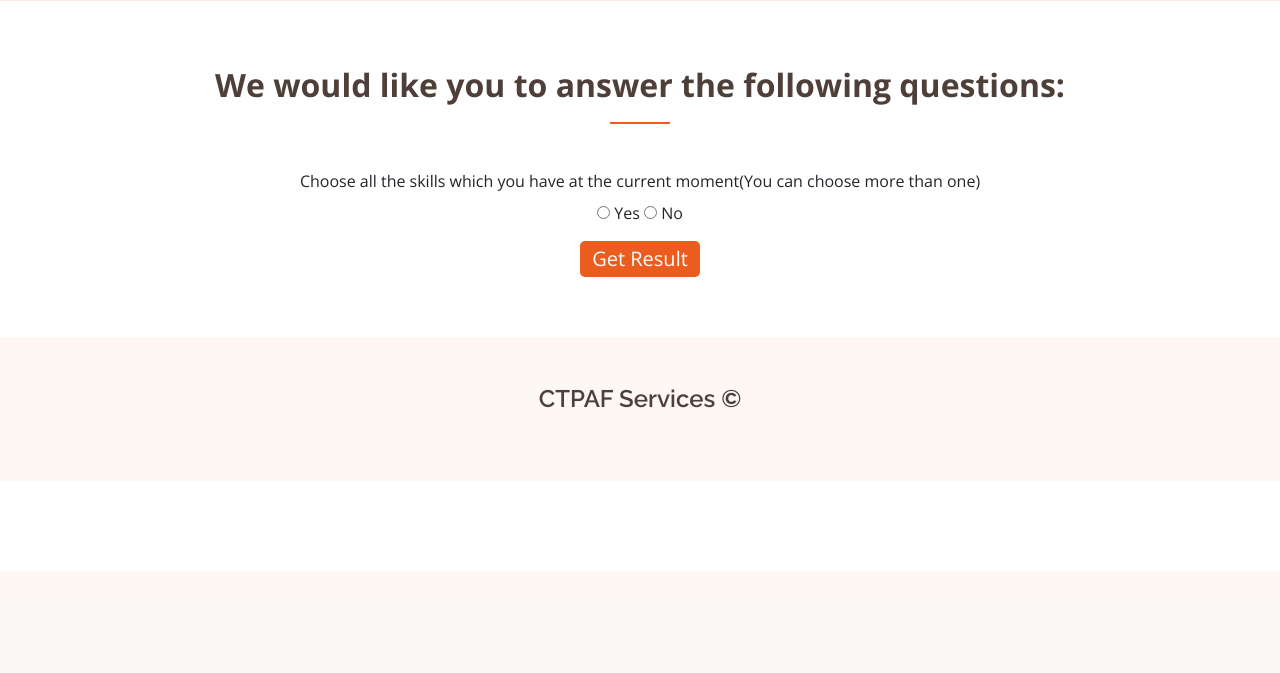
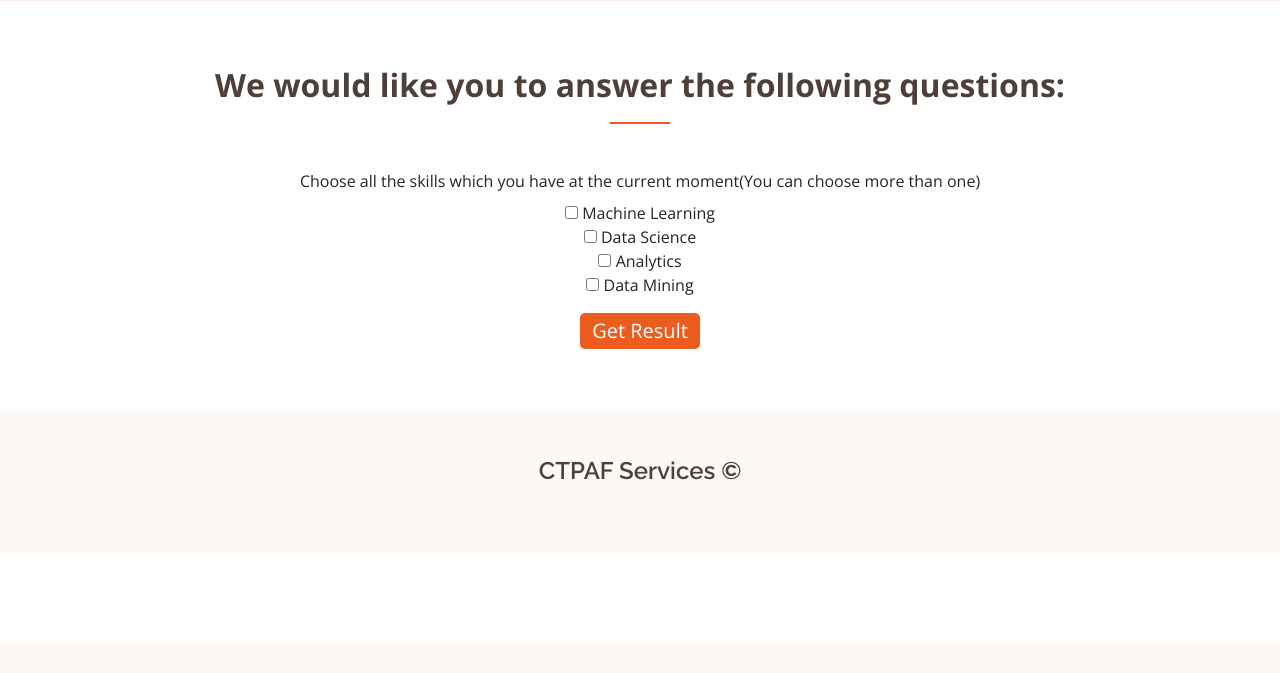
Before and after one commit to aryamasinha/CTPAF-Services, a Flask app: page /datascience in a window 1280 px wide. Shown: the part 631-1304 px from the top of the page. Before the commit the page ends 1039 px from the top, so only its background shows below. Run offline with Flask 2, Linux system fonts and the light colour scheme; parts of the project's set-up code (start-up, migrations or seed data) failed here and were passed over; some libraries are stand-ins or nearby versions.

Commit message:
fixed error in data science form

```diff
--- a/app.py
+++ b/app.py
@@ -24,8 +24,9 @@ def datascience():
     return render_template('data_science_form.html')
 
 
-@app.route('/result_datascience')
+@app.route('/result_datascience', methods = ['post'])
 def result_ds():
+    print(request.form)
     return render_template('result_datascience.html')
 
 @app.route('/result_startup' , methods = ['post'])
--- a/templates/data_science_form.html
+++ b/templates/data_science_form.html
@@ -91,8 +91,13 @@
                       <label for="name">Choose all the skills which you have at the current moment(You can choose more than one)</label>
                       <br>
                       <center>
-                        <input type="radio" value="hasVC" name="vc"> Yes
-                        <input type="radio" value="noVC" name="vc"> No
+                        <input type="checkbox" value="machine learning" name="skill1"> Machine Learning
+                        <br>
+                        <input type="checkbox" value="data science" name="skill2"> Data Science
+                        <br>
+                        <input type="checkbox" value="analytics" name="skill3"> Analytics
+                        <br>
+                        <input type="checkbox" value="data mining" name="skill4"> Data Mining
                       </center>
 
                       <div class="validate"></div>
```
